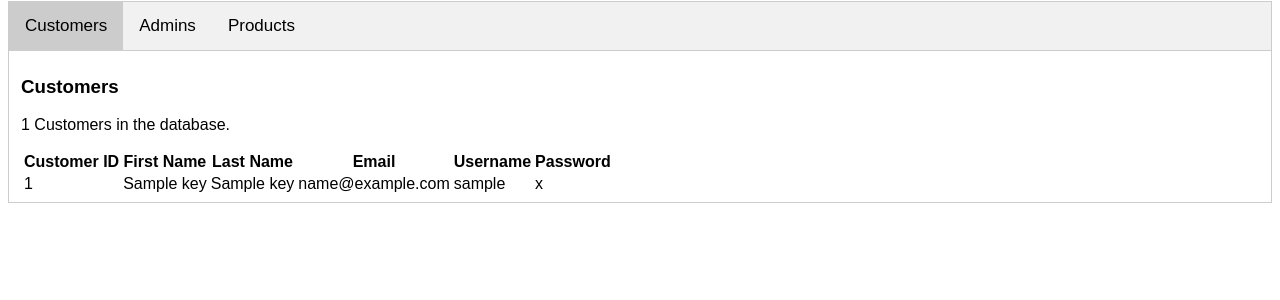
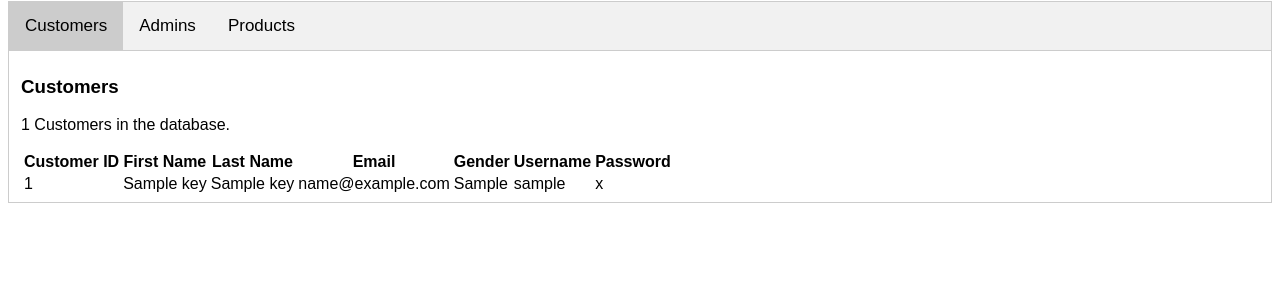
Before and after one commit to Damian1255/Artisans, a Flask app: template templates/dbmanager/db.html in a window 1280 px wide. Shown: the part 101-401 px from the top of the page. Run offline with Flask 3, Linux system fonts and the light colour scheme; the template is opened without the code that fills it: most values are stand-ins (such as "Sample title", 1, 10 or a date in 2020).

Commit message:
database manager

```diff
--- a/templates/dbmanager/db.html
+++ b/templates/dbmanager/db.html
@@ -64,6 +64,7 @@
                     <th>First Name</th>
                     <th>Last Name</th>
                     <th>Email</th>
+                    <th>Gender</th>
                     <th>Username</th>
                     <th>Password</th>
                 </tr>
@@ -75,6 +76,7 @@
                     <td>{{ customers[key].get_first_name() }}</td>
                     <td>{{ customers[key].get_last_name() }}</td>
                     <td>{{ customers[key].get_email() }}</td>
+                    <td>{{ customers[key].get_gender() }}</td>
                     <td>{{ customers[key].get_username() }}</td>
                     <td>{{ customers[key].get_password() }}</td>
                 </tr>
```
